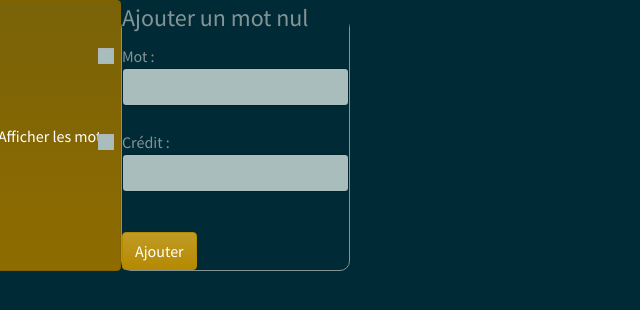
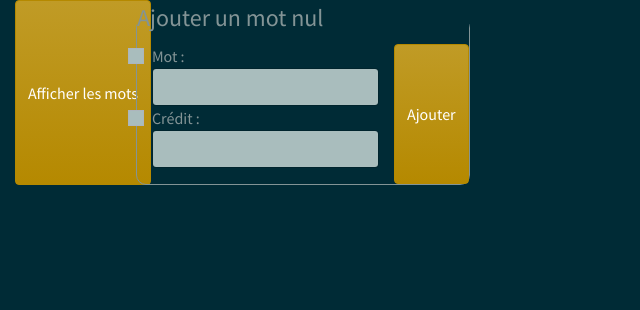
Before and after one commit to MaxBly/fiston, a website: page public/index.html in a window 1280 px wide. Shown: the whole page, without its empty margins (0-640 px from the left). Drawn offline with nearby package versions, Linux system fonts and the light colour scheme; no server answers.

Commit message:
bootstrap

```diff
--- a/public/index.html
+++ b/public/index.html
@@ -12,22 +12,18 @@
 
 <body>
     <div class="form-group row">
-        <p></p>
-        <button class="btn btn-primary" id="disp">Afficher les mots</button> <br />
-        <fieldset style='border-radius: 10px; border: 1px solid;'>
+        <p class="col-auto"></p>
+        <button class="btn btn-primary" id="disp">Afficher les mots</button>
+        <fieldset class="row" style='border-radius: 10px; border: 1px solid;'>
             <legend>Ajouter un mot nul</legend>
-            <div class="form-group" id="textbox">
+            <div class="form-group col-auto" id="textbox">
                 <label class="custom-control-label" for="w">Mot : </label>
-                <input class="form-control" type="text" id="w"><br />
+                <input class="form-control" type="text" id="w">
                 <label class="custom-control-label" for="c">Crédit : </label>
-                <input class="form-control" type="text" id="c"><br />
+                <input class="form-control" type="text" id="c">
             </div>
             <button class="btn btn-primary" id="send">Ajouter</button>
         </fieldset>
-    </div>
-
-
-    <div class="form-group" id="container">
     </div>
     <div id="words"></div>
 </body>
```
